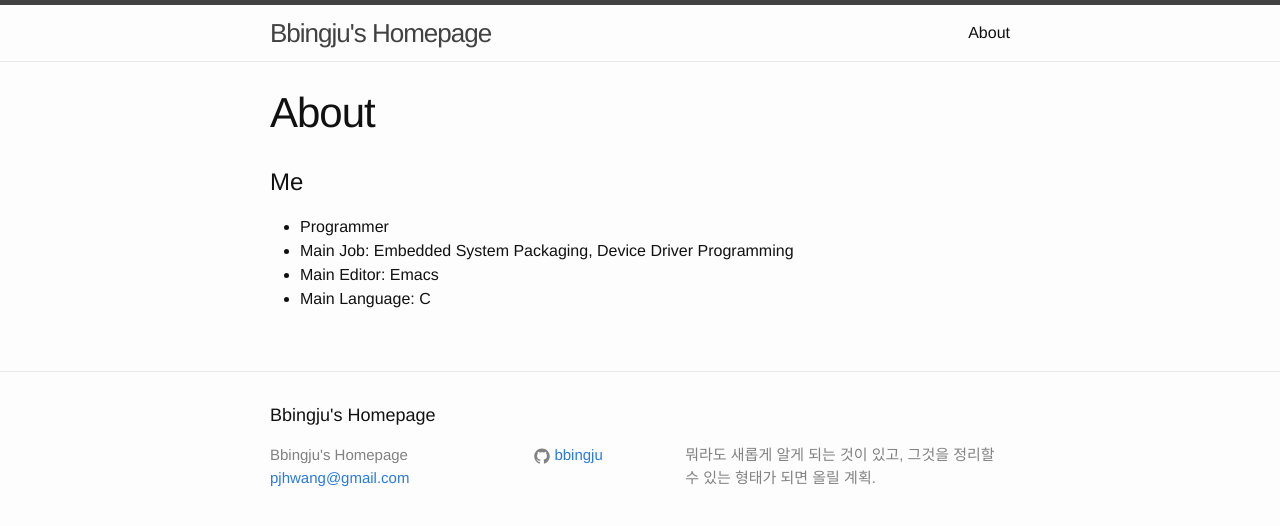
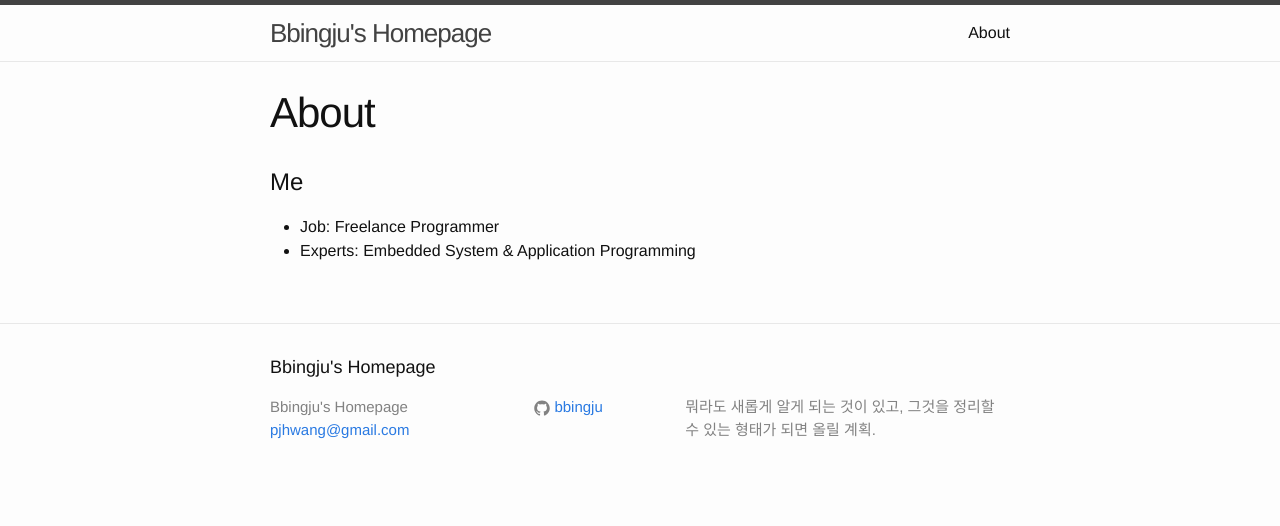
Before and after one commit to bbingju/bbingju.github.io, a Jekyll site: the page built from about.md, in a window 1280 px wide. Shown: the top 526 px of the page. Built offline with Jekyll 4.4.1, drawn with Linux system fonts in a browser that asks for light colours.

Commit message:
Update docs about me

```diff
--- a/about.md
+++ b/about.md
@@ -6,7 +6,5 @@ permalink: /about/
 
 # Me
 
-- Programmer
-- Main Job: Embedded System Packaging, Device Driver Programming
-- Main Editor: Emacs
-- Main Language: C
+- Job: Freelance Programmer
+- Experts: Embedded System & Application Programming
```
Also changed, not shown: README.md.
